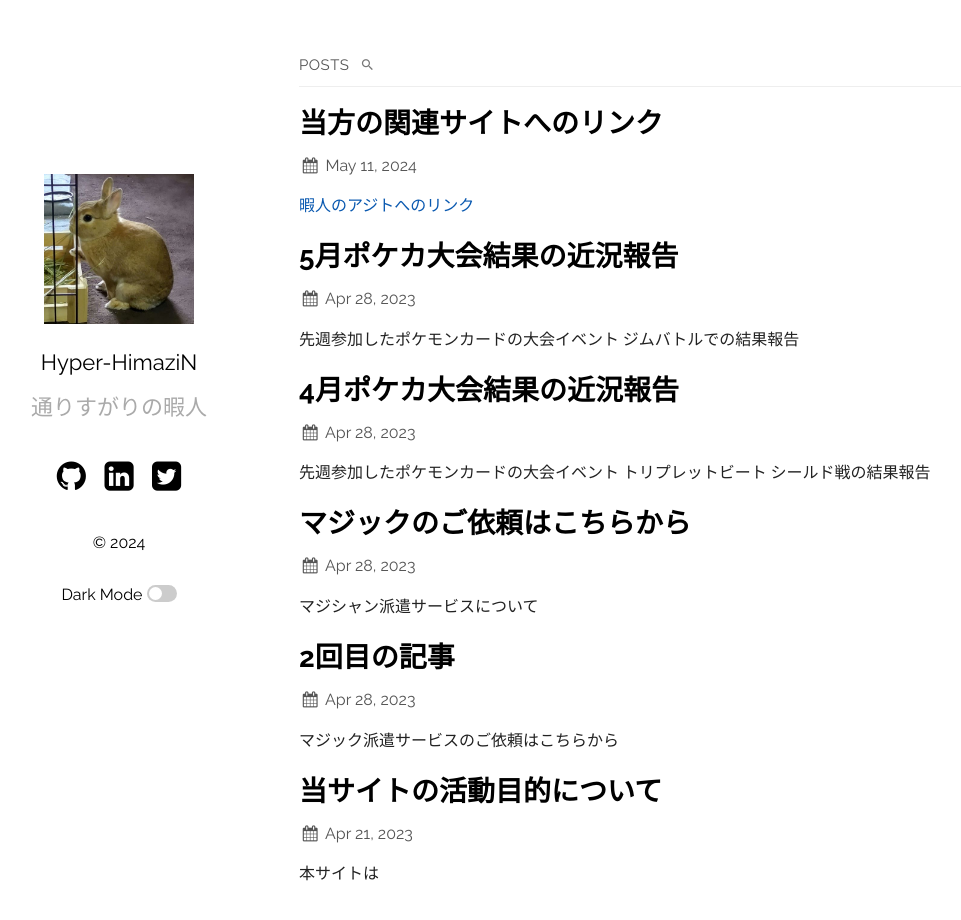
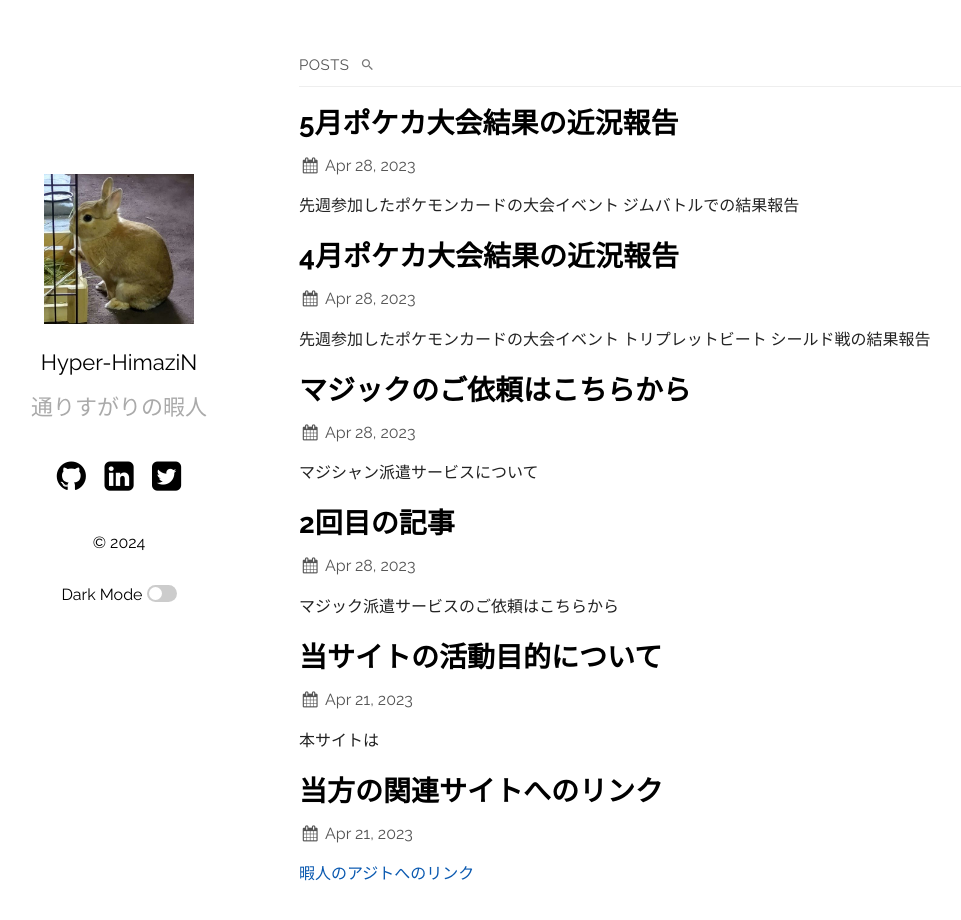
Before and after one commit to S-All11/S-All11.github.io, a Jekyll site: the page built from index.md, in a window 1280 px wide and 934 px high. Shown: the top 920 px of the window, without its empty margins (66-1027 px from the left). Built offline with Jekyll 4.4.1, drawn with Linux system fonts in a browser that asks for light colours.

Commit message:
Update 2023-04-21-Test0.md

```diff
--- a/_posts/2023-04-21-Test0.md
+++ b/_posts/2023-04-21-Test0.md
@@ -1,7 +1,7 @@
 ---
 layout: post
 title: "当方の関連サイトへのリンク"
-date:   2024-05-11 11:41:00 +0900
+date:   2023-04-21 15:00:00 +0900
 categories:
 ---
 
```
